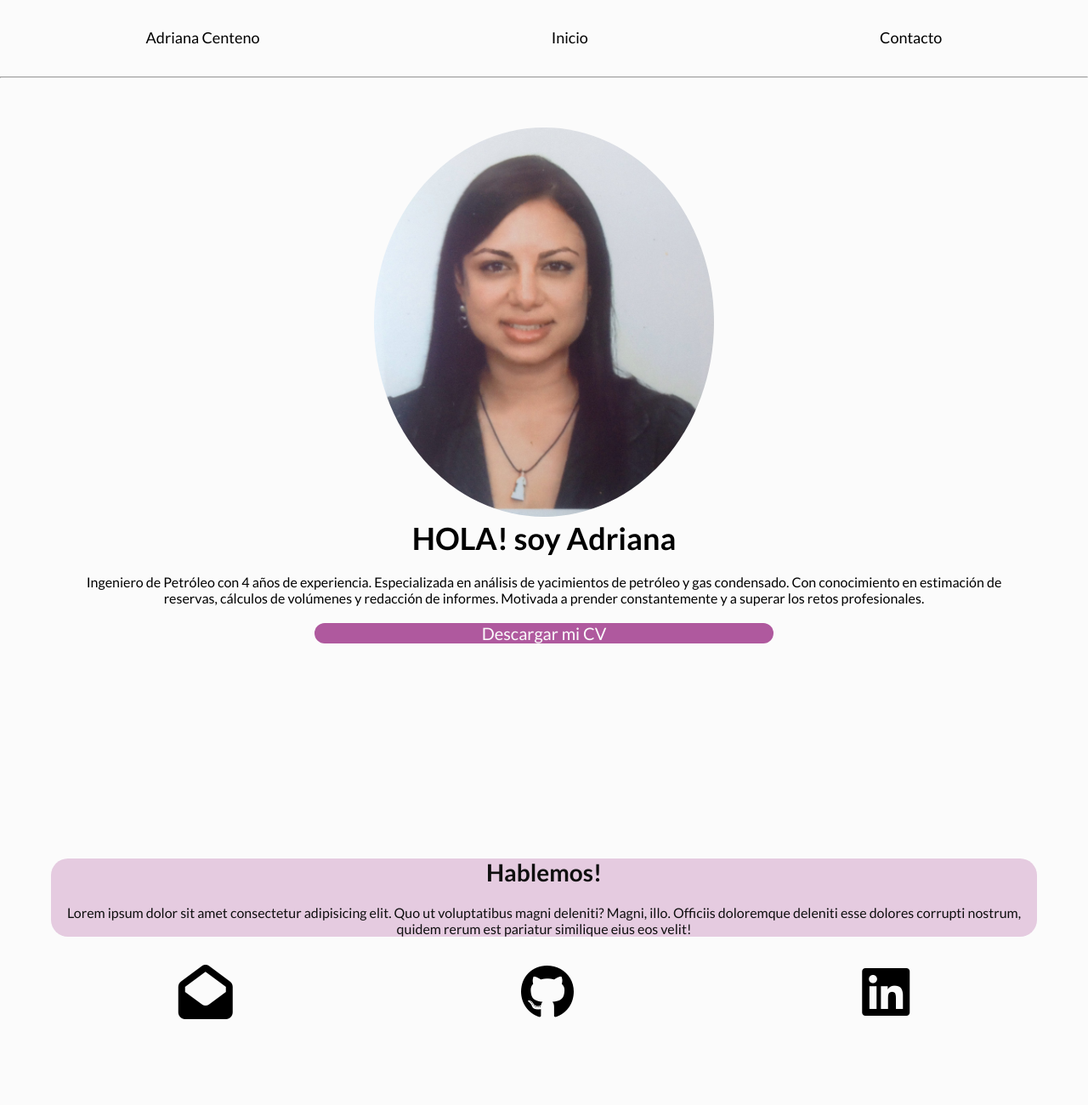
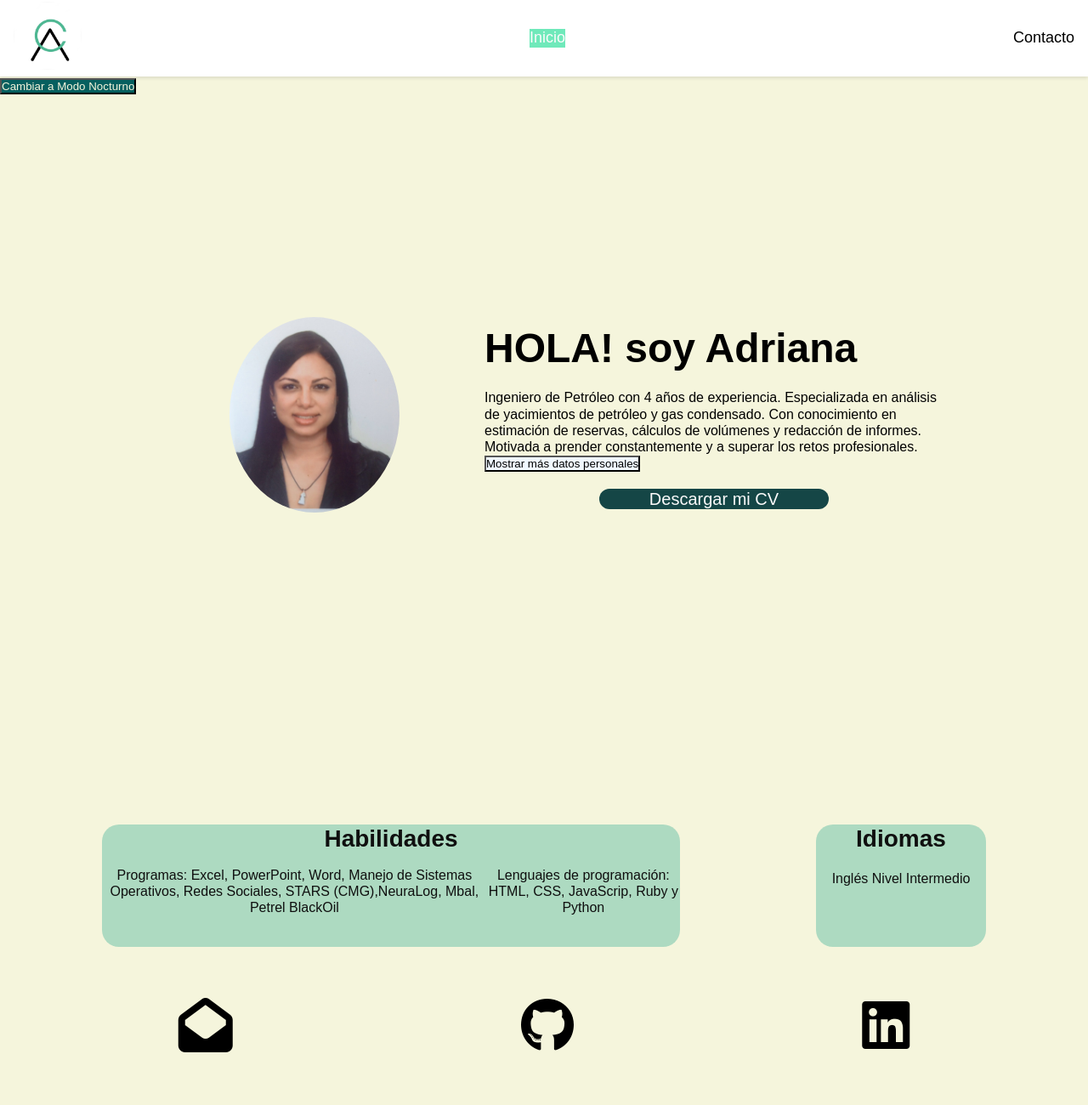
Before and after one commit to adrianacenteno/proyecto-2-cod-latam, a plain HTML site: page index.html in a window 1280 px wide. Shown: the top 1300 px of the page at 85% size. Drawn offline with Linux system fonts and the light colour scheme; a web font is replaced by a local one.

Commit message:
Mensaje de commit

```diff
--- a/css/styles.css
+++ b/css/styles.css
@@ -2,7 +2,8 @@
 
 /* Fonts */
 /* Importar aquí la font */
-@import url('https://fonts.googleapis.com/css2?family=Lato:wght@400;700&display=swap');
+@import url('https://fonts.googleapis.com/css2?family=Ysabeau+Infant&display=swap');
+
 
 /* Aquí les dejamos como ayuda este "reset" en el cual ajustamos algunas propiedades
 *  cuyos valores asigna por defecto el navegador.
@@ -16,7 +17,7 @@
     /* Para que el scrolleo en la one page sea suave */
     scroll-behavior: smooth;
 
-    }
+}
 
 /* Para quitar los puntos a los items de listas */
 ul {
@@ -32,16 +33,32 @@ a {
 /* Este max-width es para que el contenido no se "estire" demasiado hacia los costados y
 *  el margin: auto; para tenerlo centrado fácilmente ;)
 */
-header { /* Consigna alto del header, se pide tambien que el header debería quedar fijo a
-    la parte superior de la ventana al scrollear  pero al colocar "position" como "fixed" se modificaba
-    completamente el diseño, se superponia a las secciones y la verdad no quedaba lindo, por eso lo deje "static" */
+header {
+    /* Consigna alto del header  */
+
     height: 90px;
-    position: static;
     width: 100%;
-    margin-top: 0px;
+    position: fixed;
+    top: 0;
+    left: 0;
+    background-color: white;
+    box-shadow: 0px 2px 4px rgba(0, 0, 0, 0.1);
 }
 
-ul { /*flexbox*/
+nav ul {
+    display: flex;
+    justify-content: space-between;
+    align-items: center;
+    padding: 16px;
+}
+
+.logo {
+    width: 100%;
+    height: 80px;
+}
+
+ul {
+    /*flexbox*/
     display: flex;
     justify-content: space-around;
     align-items: center;
@@ -53,39 +70,71 @@ ul { /*flexbox*/
 main {
     max-width: 1200px;
     margin: auto;
-
     font-size: medium;
     text-align: center;
 }
 
-body{
+body {
     /*Consigna interlineado, color de fondo general, tamaño texto general y font*/
-    font-family: 'Lato', sans-serif;
-    background-color: #fbfbfb;
+    font-family: 'Ysabeau Infant', sans-serif;
+    background-color: beige;
     font-size: 18px;
     line-height: 1.2;
 }
 
 img {
     width: 50%;
-    max-width: 400px; /* consigna ancho de foto de presentacion*/
+    max-width: 400px;
+    /* consigna ancho de foto de presentacion*/
     border-radius: 60%;
 }
 
-.descarga { /* Boton de descaga*/
-    background-color: #af599e;
+.mostrarMas {
+    background-color: aliceblue;
+}
+
+#contenido-oculto {
+    display: none;
+}
+
+#contenido-oculto.visible {
+    display: block;
+}
+
+.modo-nocturno {
+    background-color: #065f5f;
+    color: beige;
+}
+
+.descarga {
+    /* Boton de descaga*/
+    background-color: rgb(21, 70, 70);
     width: 50%;
     display: flex;
     justify-content: center;
     align-items: center;
     color: #fbfbfb;
-    font-size: 20px; /* Tamaño texto del boton */
+    font-size: 20px;
+    /* Tamaño texto del boton */
     border-radius: 50px;
     margin-left: 25%;
- }
+}
 
-.recuadro { /*recuadro del 2do parrafo segun el diseño*/
-    background-color: rgba(175, 89, 158, 0.3);
+.descarga:hover {
+    background-color: rgb(111, 233, 186);
+    color: black;
+}
+
+.recuadro {
+    /*recuadro del 2do parrafo segun el diseño*/
+    background-color:rgba(7, 156, 131, 0.3);
+    color: #0f0f0f;
+    margin: 20px;
+    border-radius: 20px;
+}
+
+.nuevo_recuadro {
+    background-color: rgba(7, 156, 131, 0.3);
     color: #0f0f0f;
     margin: 20px;
     border-radius: 20px;
@@ -93,7 +142,7 @@ img {
 
 footer {
     /* Consigna de color de fondo de footer, alto y alineacion flexbox */
-    background-color: #af599e;
+    background-color: #065f5f;
     height: 90px;
     color: #fbfbfb;
     display: flex;
@@ -112,11 +161,13 @@ footer {
 }
 
 h1 {
-    font-size: 36px; /*tamaño de texto titulo principal*/
+    font-size: 36px;
+    /*tamaño de texto titulo principal*/
 }
 
 h2 {
-    font-size: 28px; /*Tamaño del texto titulo secundario*/
+    font-size: 28px;
+    /*Tamaño del texto titulo secundario*/
 }
 
 p {
@@ -129,6 +180,8 @@ p {
     /* Consigna: Las secciones deben ocupar la totalidad del alto de la pantalla*/
     min-height: 100vh;
     margin: 5%;
+    margin-top: 90px;
+
 
 }
 
@@ -137,3 +190,90 @@ p {
     min-height: 100vh;
 
 }
+
+ul.margen {
+    /*  margen inferior al elemento ul que contiene la lista de habilidades */
+    margin-bottom: 20px;
+}
+
+#inicio::before {
+    content: "";
+    display: block;
+    height: 90px;
+    /* Igual al alto del encabezado */
+    margin: -90px 0 0;
+    /* Compensar el espacio del encabezado */
+}
+
+#contacto::before {
+    content: "";
+    display: block;
+    height: 90px;
+    /* Igual al alto del encabezado */
+    margin: -90px 0 0;
+    /* Compensar el espacio del encabezado */
+}
+
+li.menudeinicio:hover, .active {
+    background-color: rgb(111, 233, 186);
+    color: #fbfbfb;
+    transition: backgroud-color 0,3s;
+}
+
+body.modo-nocturno {
+    background-color: #121212;
+    color: #ffffff;
+}
+
+
+nav.modo-nocturno {
+    background-color: #121212;
+    color: #ffffff;
+}
+
+
+/*media query*/
+
+@media(min-width: 1024px) {
+    section#inicio {
+        display: flex;
+        /* Agregar display flex para alinear los elementos horizontalmente */
+        justify-content: center;
+        /* Opcional: Alinea horizontalmente los elementos al centro */
+        align-items: center;
+        /* Opcional: Alinea verticalmente los elementos al centro */
+        flex-direction: row;
+    }
+
+    article.presentacion {
+        text-align: left;
+        width: 50%;
+    }
+
+    h1 {
+        font-size: 48px;
+        text-align: left;
+    }
+
+    .recuadros {
+        display: flex;
+        justify-content: space-around;
+        margin-bottom: 30px;
+        flex-wrap: wrap;
+    }
+    .recuadro {
+        width: calc(60% - 40px); /* Ajusta el ancho de los recuadros (50% del contenedor menos los márgenes) */
+
+    }
+
+    .nuevo_recuadro {
+        width: calc(20% - 40px); /* Ajusta el ancho de los recuadros (50% del contenedor menos los márgenes) */
+
+    }
+
+    .iconos {
+        margin-bottom: none;
+    }
+
+
+}
--- a/index.html
+++ b/index.html
@@ -6,22 +6,22 @@
     <meta name="viewport" content="width=device-width, initial-scale=1.0">
     <script src="https://kit.fontawesome.com/dcfebd9c80.js" crossorigin="anonymous"></script>
     <title>Adriana Centeno</title>
-
-
-    <!-- CSS -->
     <link rel="stylesheet" href="css/styles.css">
 </head>
+
 <body>
     <header>
 
         <nav>
-        <ul>
-        <a href="#inicio">Adriana Centeno</a>
-        <li><a href="#inicio">Inicio</a></li>
-        <li><a href="#contacto">Contacto</a></li>
+        <ul id="encabezado">
+        <li><a href="#inicio"><img class= "logo" src="img/logoAdriana.jpg" alt="logo"></a></li>
+        <li class="menudeinicio active"><a href="#inicio">Inicio</a></li>
+        <li class="menudeinicio"><a href="#contacto">Contacto</a></li>
         </ul>
         </nav>
-        <hr>
+
+        <button class="modo-nocturno">Cambiar a Modo Nocturno</button>
+
     </header>
 
 
@@ -30,9 +30,14 @@
         <figure>
         <img src="img/IMG_8017.JPG" alt="FotoPerfil">
         </figure>
-        <article>
+        <article class="presentacion">
         <h1>HOLA! soy Adriana</h1>
-        <p>Ingeniero de Petróleo con 4 años de experiencia. Especializada en análisis de yacimientos de petróleo y gas condensado. Con conocimiento en estimación de reservas, cálculos de volúmenes y redacción de informes. Motivada a prender constantemente y a superar los retos profesionales.</p>
+        <p>Ingeniero de Petróleo con 4 años de experiencia. Especializada en análisis de yacimientos de petróleo y gas condensado. Con conocimiento en estimación de reservas, cálculos de volúmenes y redacción de informes. Motivada a prender constantemente y a superar los retos profesionales.<button class="mostrarMas">Mostrar más datos personales</button></p>
+        <div id="contenido-oculto">
+         <li>Telefóno de contacto= 1123962061</li>
+         <li>Lugar de residencia:  CABA-Argentina</li>
+         <li>Estado Civil= Soltera</li>
+        </div>
         <div class="descarga">
         <a href="CVADRIANA (2).pdf" target="_blank">Descargar mi CV</a>
         </div>
@@ -40,18 +45,30 @@
     </section>
 
     <section id="contacto">
+        <div class="recuadros">
+
         <article class="recuadro">
-        <h2>Hablemos!</h2>
-        <p class="margen"> Lorem ipsum dolor sit amet consectetur adipisicing elit. Quo ut voluptatibus magni deleniti? Magni, illo. Officiis doloremque deleniti esse dolores corrupti nostrum, quidem rerum est pariatur similique eius eos velit!</p>
+        <h2>Habilidades</h2>
+        <ul class="margen">
+        <li>Programas: Excel, PowerPoint, Word, Manejo de Sistemas Operativos, Redes Sociales, STARS (CMG),NeuraLog, Mbal, Petrel BlackOil</li>
+        <li>Lenguajes de programación: HTML, CSS, JavaScrip, Ruby y Python</li>
+        </ul>
         </article>
 
-        <div>
+        <article class="nuevo_recuadro">
+        <h2>Idiomas</h2>
+        <p>Inglés Nivel Intermedio</p>
+        </article>
+
+        </div>
+
+
         <ul class="iconos">
         <li><a href="mailto:adrianacenteno88@gmail.com"><i class="fa-solid fa-envelope-open"></i></a></li>
-        <li ><i class="fa-brands fa-github"></i></li>
-        <li><i class="fa-brands fa-linkedin"></i></li>
+        <li ><a href="https://adrianacenteno.github.io/trabajo-uno/" target="_blank"></a><i class="fa-brands fa-github"></i></li>
+        <li><a href="https://ar.linkedin.com/" target="_blank"></a><i class="fa-brands fa-linkedin"></i></li>
         </ul>
-        </div>
+
 
     </section>
     </main>
@@ -62,6 +79,6 @@
     </footer>
     <!-- La estructura básica y la vinculación con CSS estan listas. A codear! 💪  -->
     <!-- En este archivo escriban su HTML -->
-
+<script src="js/main.js"></script>
 </body>
 </html>
--- /dev/null
+++ b/js/main.js
@@ -0,0 +1,34 @@
+const menuInicio = document.querySelectorAll(".menudeinicio")
+
+menuInicio.forEach(function(item){
+    item.addEventListener("click", function(evento){
+    const activeItem = document.querySelector(".active");
+    activeItem.classList.remove("active");
+    evento.target.classList.add("active");
+})});
+
+
+    /*boton contenido oculto*/
+
+
+
+const botonMostrar = document.querySelector('.mostrarMas');
+const contenidoOculto = document.querySelector('#contenido-oculto');
+
+botonMostrar.addEventListener("click", function() {
+    contenidoOculto.classList.toggle("visible");
+ });
+
+
+    /* modo nocturno*/
+
+    const botonModoNocturno = document.querySelector('.modo-nocturno');
+    const body = document.querySelector("body");
+    const encabezado = document.querySelector("nav");
+
+
+    botonModoNocturno.addEventListener("click", function () {
+        body.classList.toggle("modo-nocturno");
+        encabezado.classList.toggle("modo-nocturno");
+
+    });
```
Also changed, not shown: img/logoAdriana.jpg (added).
